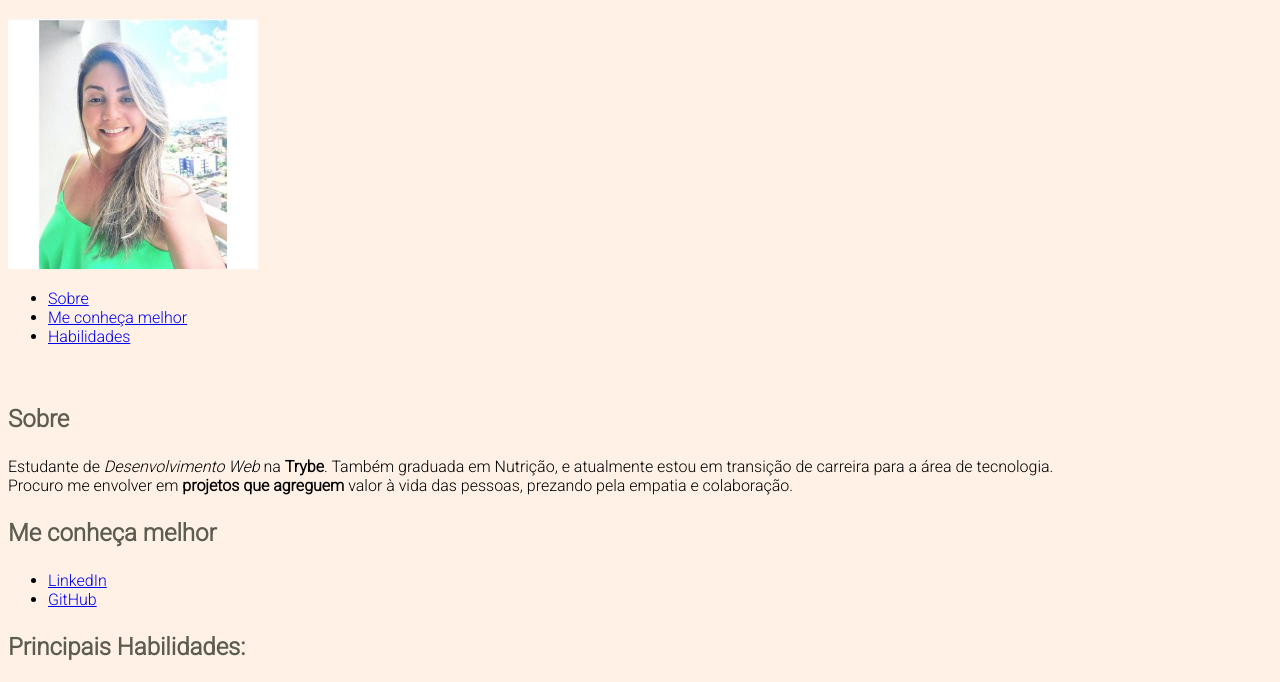
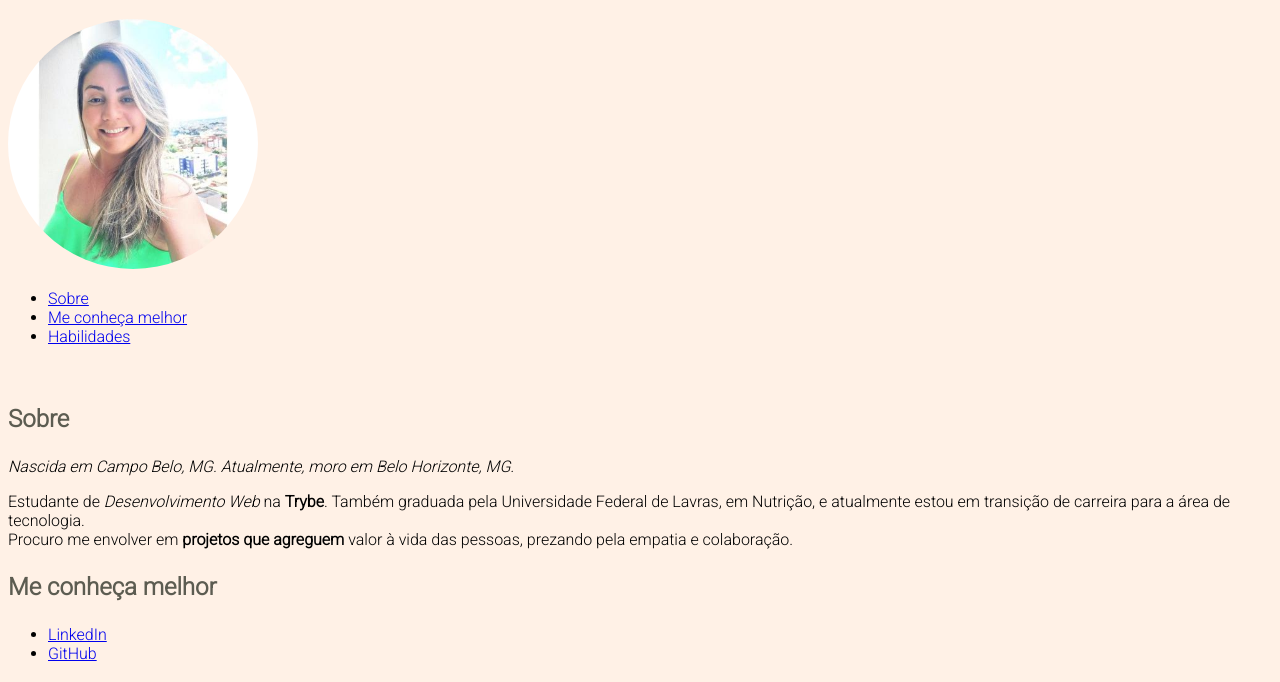
Before and after one commit to Fernanda9421/Fernanda9421.github.io, a plain HTML site: page index.html in a window 1280 px wide. Shown: the part 62-744 px from the top of the page. Drawn offline with Linux system fonts and the light colour scheme.

Commit message:
Altera informações pessoais e estilo de fonte

```diff
--- a/index.html
+++ b/index.html
@@ -23,8 +23,9 @@
   <br>
 
   <h3 id="sobre">Sobre</h3>
+  <p id="cidade">Nascida em Campo Belo, MG. Atualmente, moro em Belo Horizonte, MG.</p>
   <p>
-    Estudante de <em>Desenvolvimento Web</em> na <strong>Trybe</strong>. Também graduada em Nutrição, e atualmente estou
+    Estudante de <em>Desenvolvimento Web</em> na <strong>Trybe</strong>. Também graduada pela Universidade Federal de Lavras, em Nutrição, e atualmente estou
     em transição de carreira para a área de tecnologia.<br>
     Procuro me envolver em <strong>projetos que agreguem</strong> valor à vida das pessoas, prezando pela empatia e
     colaboração.
--- a/style.css
+++ b/style.css
@@ -8,3 +8,11 @@ h3 {
     font-size: 24px;
     font-weight: 700;
 }
+
+#cidade {
+    font-style:italic;
+}
+
+img {
+    border-radius: 50%;
+}
```
